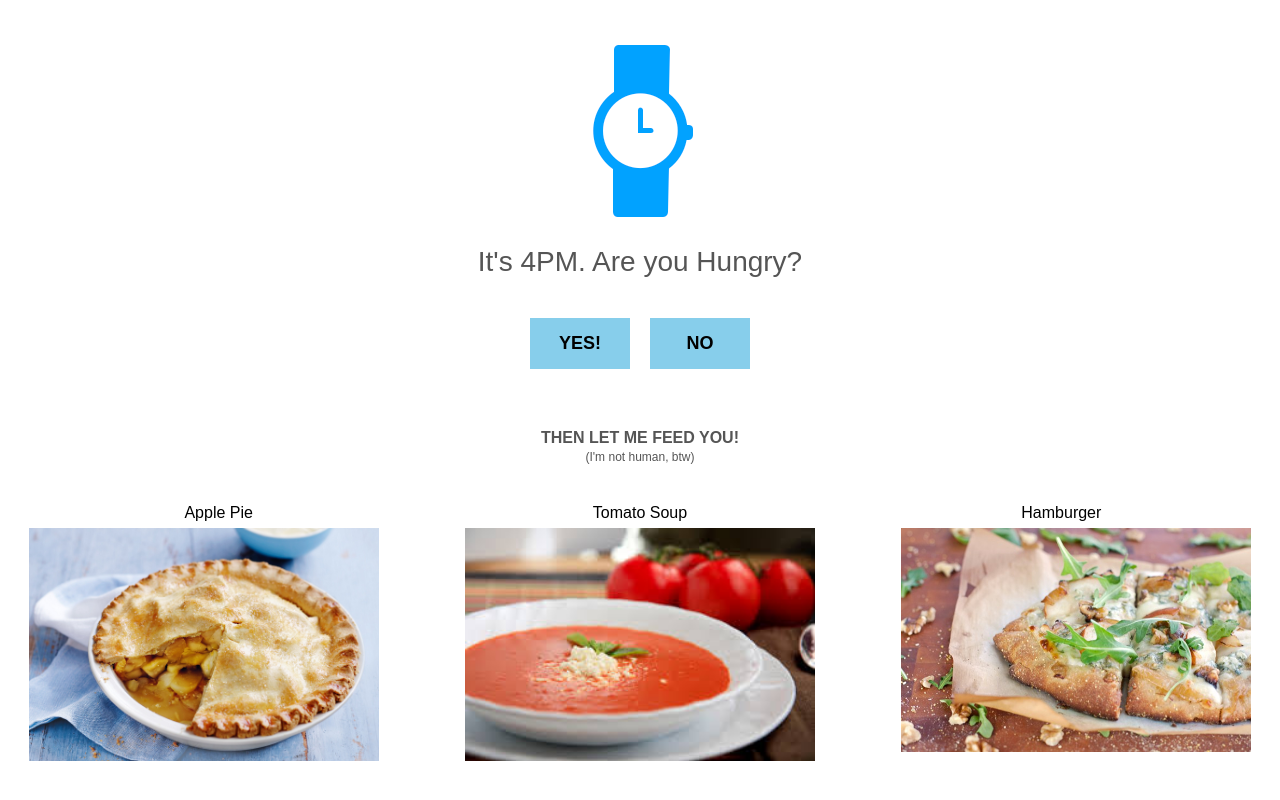
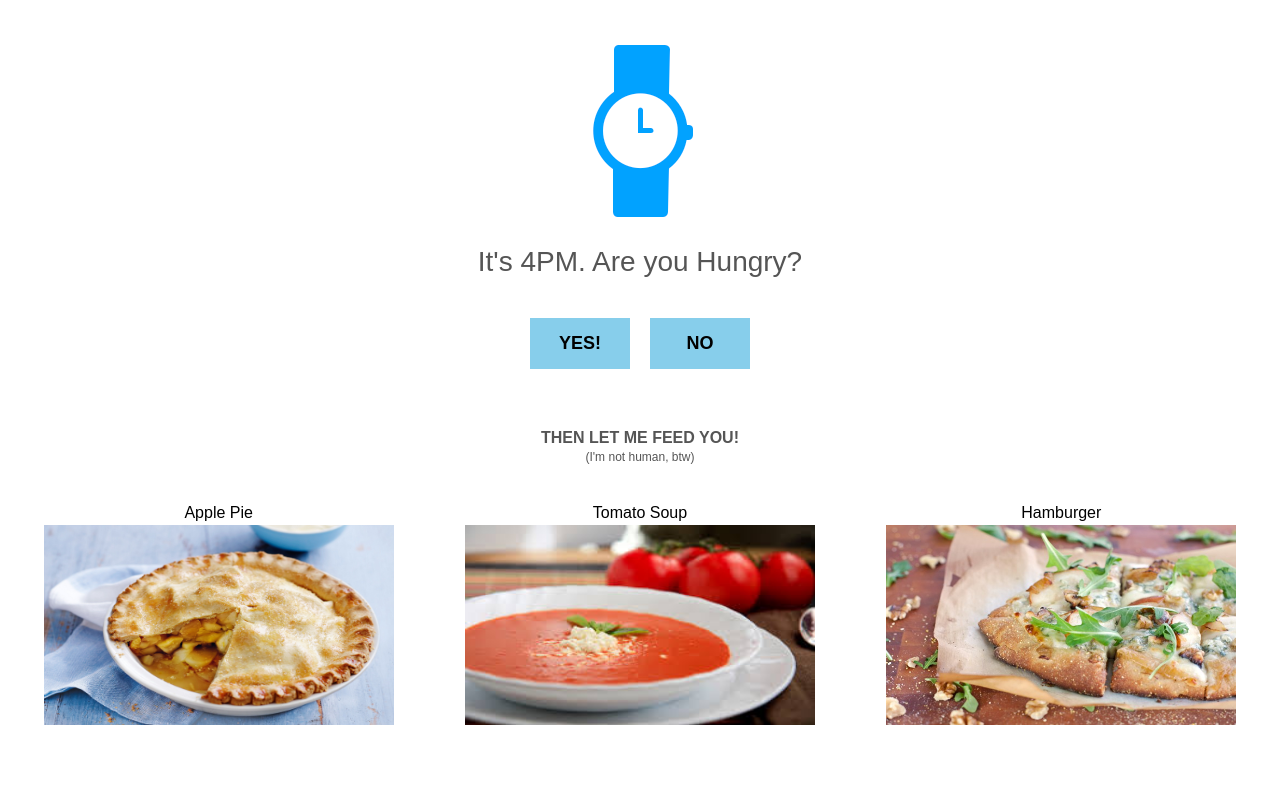
Before and after one commit to jflann8/feedMe, a plain HTML site: page index.html in a window 1280 px wide. Drawn offline with Linux system fonts and the light colour scheme.

Commit message:
Space between images auto-resizes.

```diff
--- a/styles.css
+++ b/styles.css
@@ -126,10 +126,15 @@
     }
 
     .item{
+        display: flex;
+        flex: 1;
+        justify-content: center;
+
         width: 350px;
+        height: 200px;
         float: left;
-        margin-top: 3px;
+        /* margin-top: 3px;
         margin-left: 40px;
-        margin-right: 40px;
+        margin-right: 40px; */
         padding: 3px;
     }
```
